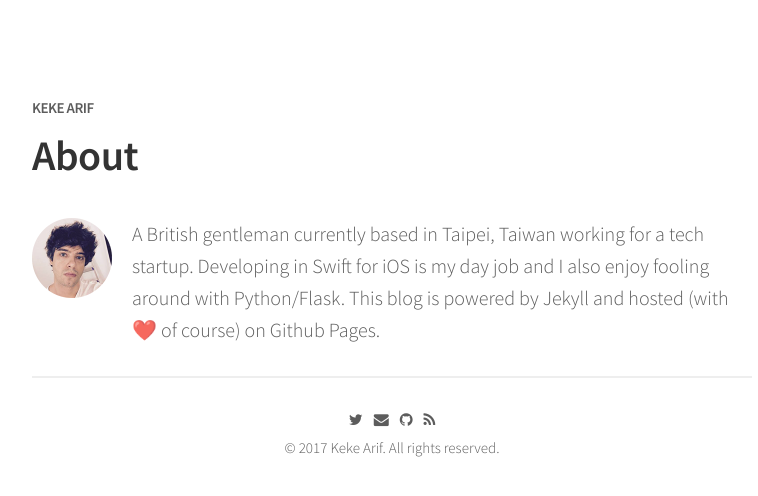
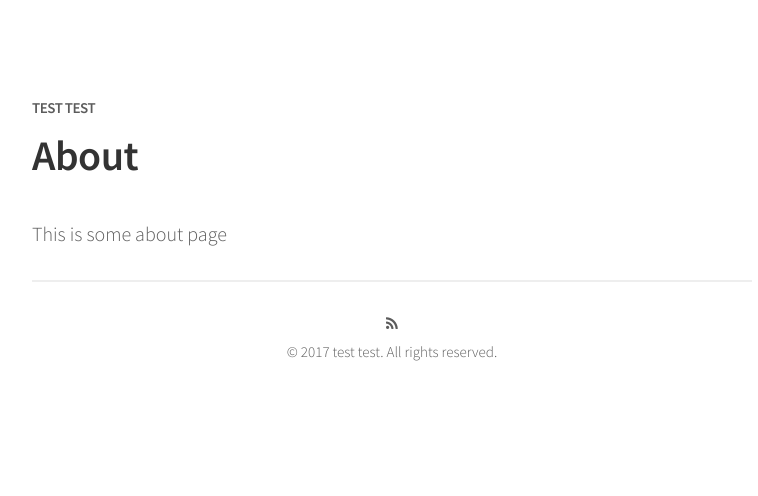
Before and after one commit to kekeboyboy/kekeboyboy.github.io, a Jekyll site: the page built from about.md, in a window 1280 px wide. Shown: the top 496 px of the page, without its empty margins (248-1006 px from the left). Built offline with Jekyll 4.4.1, drawn with Linux system fonts in a browser that asks for light colours; nearby versions of some CDN libraries; emoji names are drawn with the system emoji font.

Commit message:
Second change

```diff
--- a/CNAME
+++ /dev/null
@@ -1 +0,0 @@
-http://www.kekearif.com
--- a/_config.yml
+++ b/_config.yml
@@ -3,32 +3,32 @@
 # # # # # # # # # # # # #
 
 # Basic
-name:               "Keke Arif"
+name:               "test test"
 
 
 
 author:
-  name:             Keke Arif
+  name:             test test
   #facebook:         your-id
-  twitter:          keke_arif
-  github:           kekearif
+  #twitter:
+  #github:
   #linkedin:         your-id
   #medium:           your-id
   #tumblr:           your-id
-  email:            kekearif@googlemail.com
+  #email:
   rss:              feed
 
 # Google-analytics
 google-analytics:
-  id:               "UA-89675183-1" # Can't anyone just copy this?
+  #id:               "UA-89675183-1" # Can't anyone just copy this?
 
 # Disqus
 disqus:
-  id:               "kekearif"
+  #id:
 
 #URL
-#url:               "http://www.kekearif.com"
-#url:               "localhost:4000"
+#url:
+#url:
 baseurl:            ""
 
 
@@ -55,9 +55,9 @@ nav:
   - name:           "Tags"
     url:            "/tags"
   #- name:           "TIL"
-    #url:            "https://github.com/kekearif/TIL"
+    #url:
   #- name:           "Github"
-    #url:            "https://github.com/kekearif"
+    #url:
 
 
 
--- a/about.md
+++ b/about.md
@@ -2,4 +2,4 @@
 title: About
 permalink: /about/
 ---
-<img style="float: left;" src="/assets/images/profile.png" height="80" width="100"> A British gentleman currently based in Taipei, Taiwan working for a tech startup. Developing in Swift for iOS is my day job and I also enjoy fooling around with Python/Flask. This blog is powered by Jekyll and hosted (with :heart: of course) on Github Pages.
+This is some about page
```
Also changed, not shown: 1 other file.
